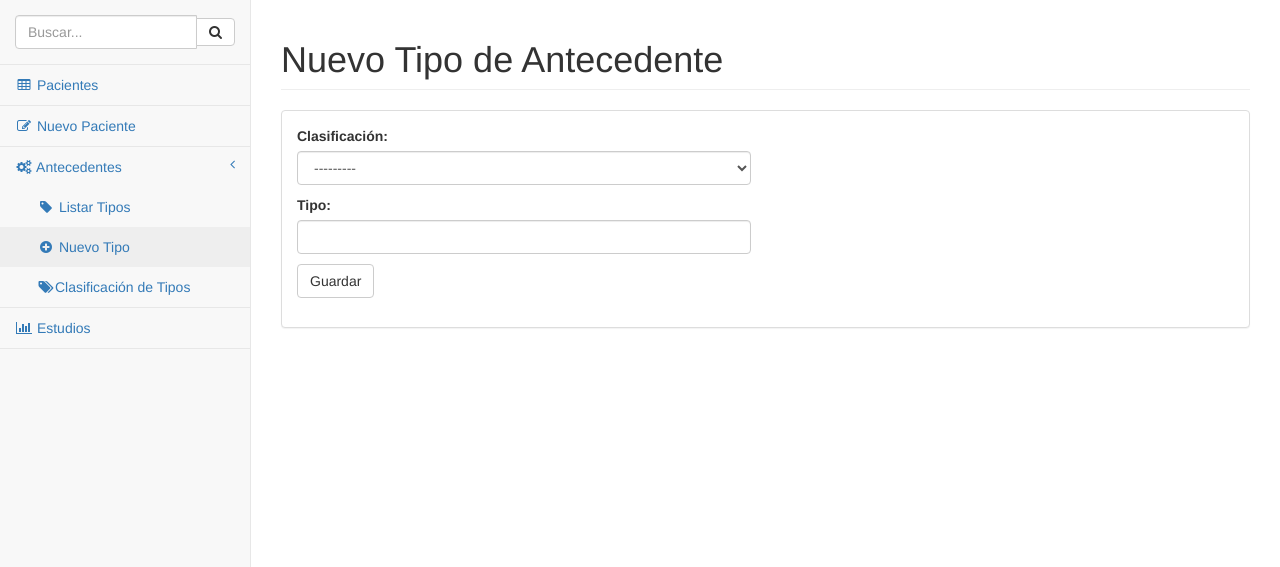
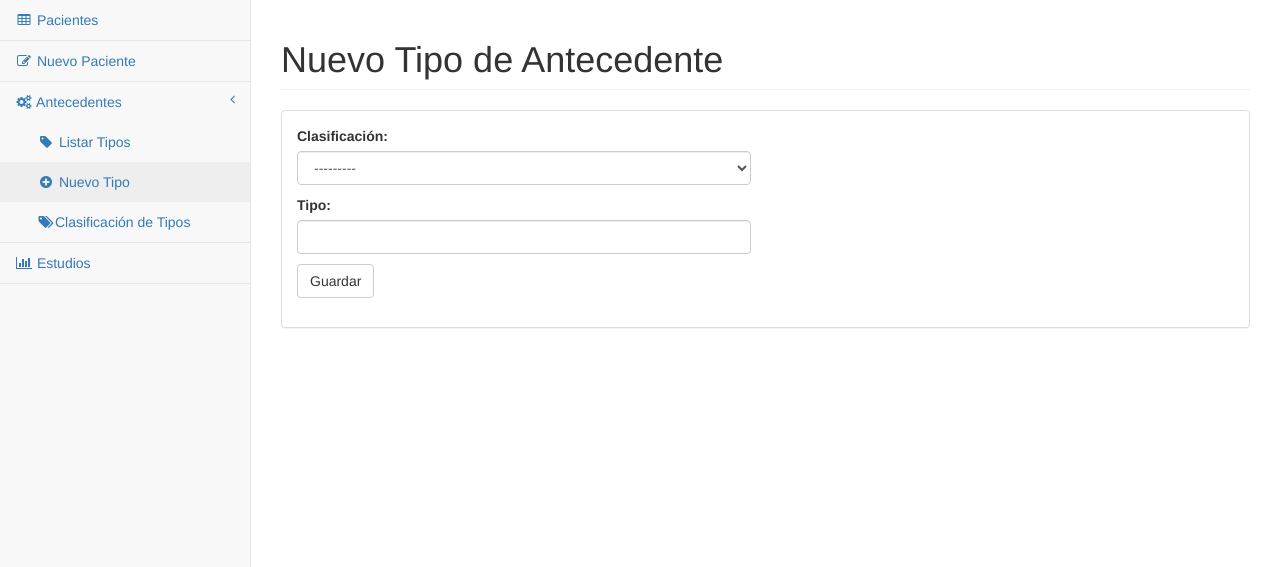
Before and after one commit to emilopez/fava, a Django app: page /antecedente/nuevo/ in a window 1280 px wide. Shown: the part 51-618 px from the top of the page. Run offline with Django 3.2, Linux system fonts and the light colour scheme; the visitor is signed in with stand-in values (Sample User, id 1); data that the repository does not hold is empty; parts of the project's set-up code (start-up, migrations or seed data) failed here and were passed over; some libraries are stand-ins or nearby versions.

Commit message:
quito el search del menú

```diff
--- a/hc/templates/hc/base.html
+++ b/hc/templates/hc/base.html
@@ -51,17 +51,7 @@
             <div class="navbar-default sidebar" role="navigation">
                 <div class="sidebar-nav navbar-collapse">
                     <ul class="nav" id="side-menu">
-                        <li class="sidebar-search">
-                            <div class="input-group custom-search-form">
-                                <input type="text" class="form-control" placeholder="Buscar...">
-                                <span class="input-group-btn">
-                                    <button class="btn btn-default" type="button">
-                                        <i class="fa fa-search"></i>
-                                    </button>
-                                </span>
-                            </div>
-                            <!-- /input-group -->
-                        </li>
+
                         <li><a href="{% url 'pacientes' %}"><i class="fa fa-table fa-fw"></i> Pacientes</a></li>
                         <li><a href="{% url 'paciente_nuevo' %}"><i class="fa fa-edit fa-fw"></i> Nuevo Paciente</a></li>
                         <li>
```
